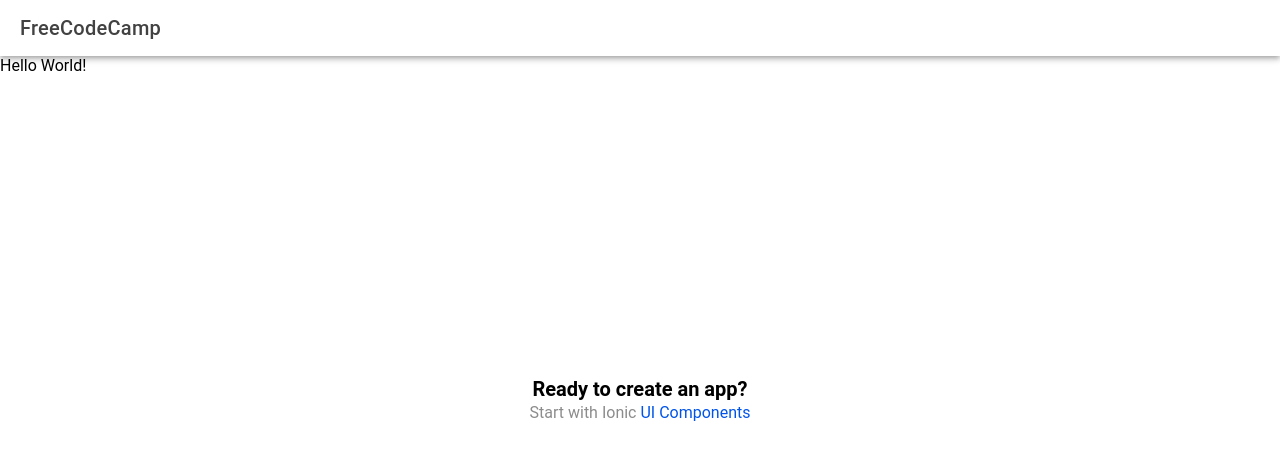
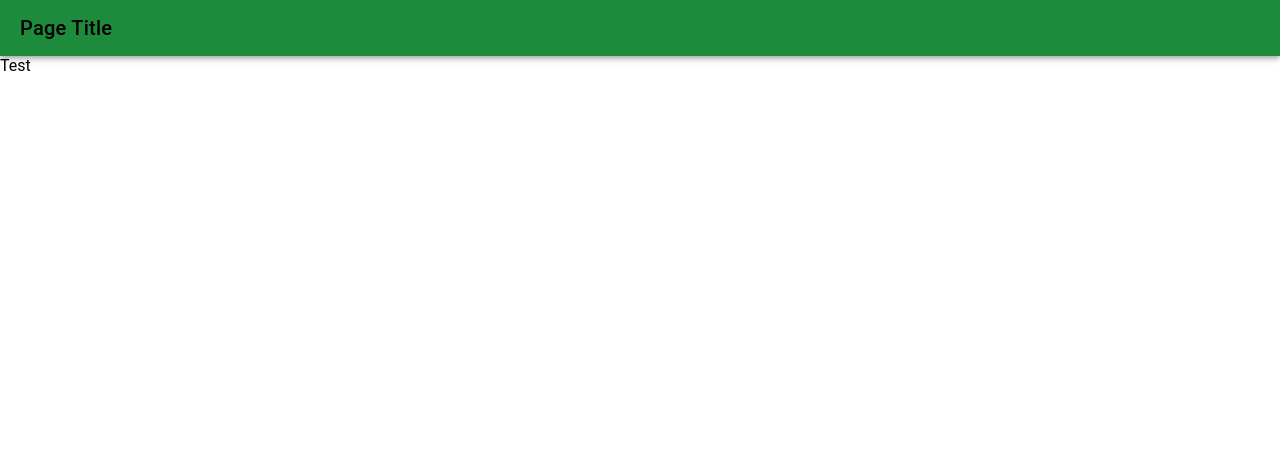
Before and after one commit to binceler/TestApp, a React (Vite) app: page / in a window 1280 px wide. Before the commit this address led to /home. Shown: the top 460 px of the page. Built offline with nearby package versions, Linux system fonts and the light colour scheme.

Commit message:
small issues

```diff
--- a/src/App.tsx
+++ b/src/App.tsx
@@ -1,7 +1,6 @@
 import { Redirect, Route } from 'react-router-dom';
 import { IonApp, IonRouterOutlet, setupIonicReact } from '@ionic/react';
 import { IonReactRouter } from '@ionic/react-router';
-import Home from './pages/Home';
 
 /* Core CSS required for Ionic components to work properly */
 import '@ionic/react/css/core.css';
@@ -32,6 +31,8 @@ import '@ionic/react/css/palettes/dark.system.css';
 
 /* Theme variables */
 import './theme/variables.css';
+import Login from './pages/Login';
+import Register from './pages/Register';
 
 setupIonicReact();
 
@@ -39,12 +40,10 @@ const App: React.FC = () => (
   <IonApp>
     <IonReactRouter>
       <IonRouterOutlet>
-        <Route exact path="/home">
-          <Home />
+        <Route exact path="/">
+          <Login />
         </Route>
-        <Route exact path="/">
-          <Redirect to="/home" />
-        </Route>
+        <Route component={Register} path="/register" exact />
       </IonRouterOutlet>
     </IonReactRouter>
   </IonApp>
--- a/src/components/ExploreContainer.css
+++ /dev/null
@@ -1,24 +0,0 @@
-#container {
-  text-align: center;
-  position: absolute;
-  left: 0;
-  right: 0;
-  top: 50%;
-  transform: translateY(-50%);
-}
-
-#container strong {
-  font-size: 20px;
-  line-height: 26px;
-}
-
-#container p {
-  font-size: 16px;
-  line-height: 22px;
-  color: #8c8c8c;
-  margin: 0;
-}
-
-#container a {
-  text-decoration: none;
-}
--- a/src/components/ExploreContainer.tsx
+++ /dev/null
@@ -1,14 +0,0 @@
-import './ExploreContainer.css';
-
-interface ContainerProps { }
-
-const ExploreContainer: React.FC<ContainerProps> = () => {
-  return (
-    <div id="container">
-      <strong>Ready to create an app?</strong>
-      <p>Start with Ionic <a target="_blank" rel="noopener noreferrer" href="https://ionicframework.com/docs/components">UI Components</a></p>
-    </div>
-  );
-};
-
-export default ExploreContainer;
--- a/src/pages/Home.tsx
+++ /dev/null
@@ -1,26 +0,0 @@
-import { IonContent, IonHeader, IonPage, IonTitle, IonToolbar } from '@ionic/react';
-import ExploreContainer from '../components/ExploreContainer';
-import './Home.css';
-
-const Home: React.FC = () => {
-  return (
-    <IonPage>
-      <IonHeader>
-        <IonToolbar>
-          <IonTitle>FreeCodeCamp</IonTitle>
-        </IonToolbar>
-      </IonHeader>
-      <IonContent fullscreen>
-        <IonHeader collapse="condense">
-          <IonToolbar>
-            <IonTitle size="large">Blank</IonTitle>
-          </IonToolbar>
-        </IonHeader>
-        Hello World!
-        <ExploreContainer />
-      </IonContent>
-    </IonPage>
-  );
-};
-
-export default Home;
--- /dev/null
+++ b/src/pages/Login.tsx
@@ -0,0 +1,26 @@
+import { IonContent, IonFooter, IonHeader, IonPage, IonTitle, IonToolbar } from '@ionic/react';
+import React from 'react';
+
+const Login: React.FC = () => {
+
+    const doLogin = (event : any) => {
+        event.preventDefault();
+        console.log("doLogin");
+    }
+
+    return (
+        <IonPage>
+            <IonHeader>
+                <IonToolbar color={'success'}>
+                    <IonTitle>Page Title</IonTitle>
+                </IonToolbar>
+            </IonHeader>
+            <IonContent>
+               Test
+            </IonContent>
+
+        </IonPage>
+    );
+};
+
+export default Login;
--- /dev/null
+++ b/src/pages/Register.tsx
@@ -0,0 +1,20 @@
+import { IonContent, IonHeader, IonPage, IonTitle, IonToolbar } from '@ionic/react';
+import React from 'react';
+
+const Register: React.FC = () => {
+
+    return (
+        <IonPage>
+            <IonHeader>
+                <IonToolbar>
+                    <IonTitle>Page Title</IonTitle>
+                </IonToolbar>
+            </IonHeader>
+            <IonContent className="ion-padding">
+                UI goes here...
+            </IonContent>
+        </IonPage>
+    );
+};
+
+export default Register;
--- a/src/theme/variables.css
+++ b/src/theme/variables.css
@@ -1,2 +1,68 @@
 /* For information on how to create your own theme, please see:
 http://ionicframework.com/docs/theming/ */
+
+:root {
+	--ion-color-primary: #0054e9;
+	--ion-color-primary-rgb: 0,84,233;
+	--ion-color-primary-contrast: #ffffff;
+	--ion-color-primary-contrast-rgb: 255,255,255;
+	--ion-color-primary-shade: #004acd;
+	--ion-color-primary-tint: #1a65eb;
+
+	--ion-color-secondary: #0163aa;
+	--ion-color-secondary-rgb: 1,99,170;
+	--ion-color-secondary-contrast: #ffffff;
+	--ion-color-secondary-contrast-rgb: 255,255,255;
+	--ion-color-secondary-shade: #015796;
+	--ion-color-secondary-tint: #1a73b3;
+
+	--ion-color-tertiary: #6030ff;
+	--ion-color-tertiary-rgb: 96,48,255;
+	--ion-color-tertiary-contrast: #ffffff;
+	--ion-color-tertiary-contrast-rgb: 255,255,255;
+	--ion-color-tertiary-shade: #542ae0;
+	--ion-color-tertiary-tint: #7045ff;
+
+	--ion-color-success: #1e8a3b;
+	--ion-color-success-rgb: 30,138,59;
+	--ion-color-success-contrast: #000000;
+	--ion-color-success-contrast-rgb: 0,0,0;
+	--ion-color-success-shade: #1a7934;
+	--ion-color-success-tint: #35964f;
+
+	--ion-color-warning: #ffc409;
+	--ion-color-warning-rgb: 255,196,9;
+	--ion-color-warning-contrast: #000000;
+	--ion-color-warning-contrast-rgb: 0,0,0;
+	--ion-color-warning-shade: #e0ac08;
+	--ion-color-warning-tint: #ffca22;
+
+	--ion-color-danger: #c5000f;
+	--ion-color-danger-rgb: 197,0,15;
+	--ion-color-danger-contrast: #ffffff;
+	--ion-color-danger-contrast-rgb: 255,255,255;
+	--ion-color-danger-shade: #ad000d;
+	--ion-color-danger-tint: #cb1a27;
+
+	--ion-color-light: #f6f8fc;
+	--ion-color-light-rgb: 246,248,252;
+	--ion-color-light-contrast: #000000;
+	--ion-color-light-contrast-rgb: 0,0,0;
+	--ion-color-light-shade: #d8dade;
+	--ion-color-light-tint: #f7f9fc;
+
+	--ion-color-medium: #5f5f5f;
+	--ion-color-medium-rgb: 95,95,95;
+	--ion-color-medium-contrast: #ffffff;
+	--ion-color-medium-contrast-rgb: 255,255,255;
+	--ion-color-medium-shade: #545454;
+	--ion-color-medium-tint: #6f6f6f;
+
+	--ion-color-dark: #2f2f2f;
+	--ion-color-dark-rgb: 47,47,47;
+	--ion-color-dark-contrast: #ffffff;
+	--ion-color-dark-contrast-rgb: 255,255,255;
+	--ion-color-dark-shade: #292929;
+	--ion-color-dark-tint: #444444;
+
+}
```
Also changed, not shown: src/pages/Home.css (deleted).
